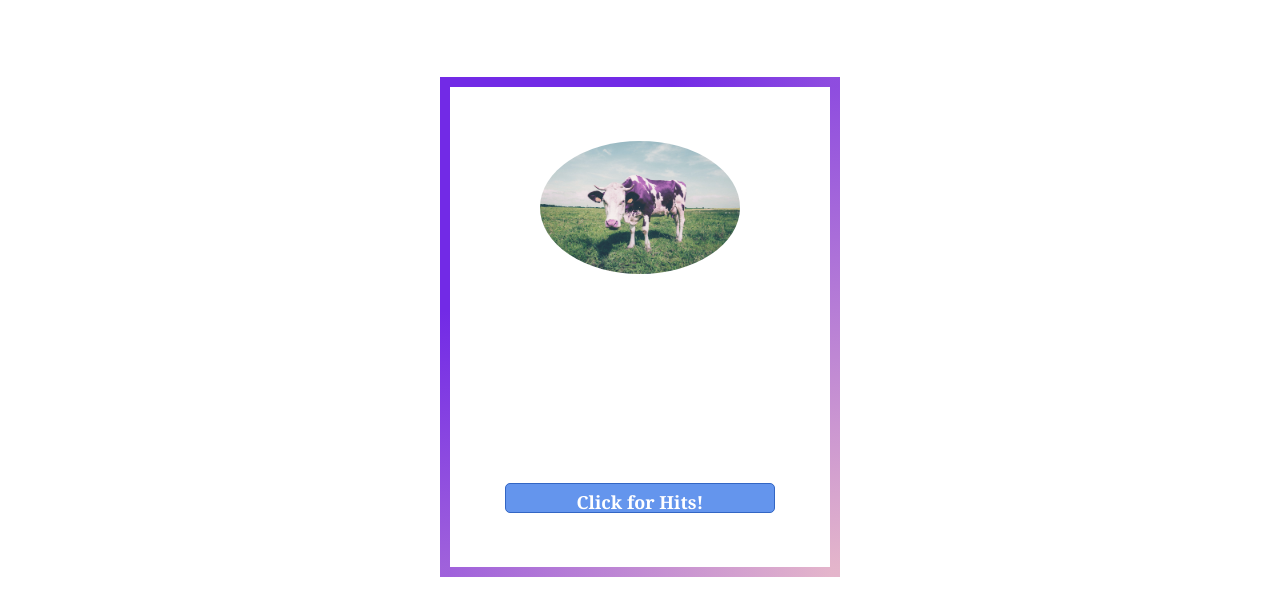
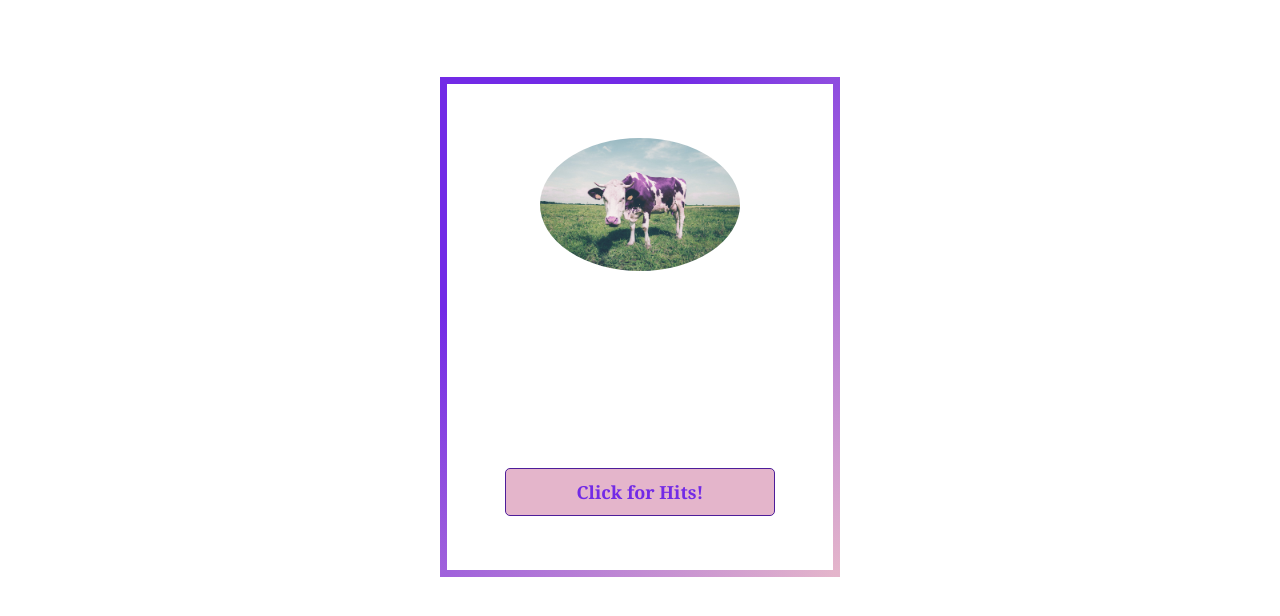
Before and after one commit to DariusMatthews/project-purple-cow, a Gatsby site: page / in a window 1280 px wide. Shown: the part 100-716 px from the top of the page. Built offline with nearby package versions, Linux system fonts and the light colour scheme; Gatsby itself is replaced by a stand-in of ours.

Commit message:
finished project styling.

```diff
--- a/src/components/button/Button.module.css
+++ b/src/components/button/Button.module.css
@@ -1,14 +1,13 @@
 .btn {
-  padding: 5px;
-  color: #fff;
+  padding: 10px;
+  color: #722ae6;
   font-weight: 600;
-  background-color: cornflowerblue;
+  background-color: #e4b5cb;
   border: solid 1px;
   border-radius: 5px;
-  border-color: rgb(51, 102, 196);
+  border-color: #4d1d99;
   width: inherit;
   max-width: 270px;
-  height: 30px;
 }
 
 .btn:hover {
@@ -16,5 +15,6 @@
 }
 
 .btn:active {
-  background-color: rgb(51, 102, 196);
+  background-color: #72294b;
+  color: #af8de7;
 }
--- a/src/components/card/Card.module.css
+++ b/src/components/card/Card.module.css
@@ -2,7 +2,7 @@
   border-image-slice: 1;
   border-image-source: linear-gradient(315deg, #e4b5cb 0%, #722ae6 74%);
   border-color: #e4b5cb;
-  border-width: 10px;
+  border-width: 7px;
   border-style: solid;
   border-radius: 10px;
   display: flex;
--- a/src/components/results/Results.module.css
+++ b/src/components/results/Results.module.css
@@ -1,3 +1,4 @@
 .result {
-  color: #722ae6
+  color: #722ae6;
+  font-size: 2.25rem;
 }
```
